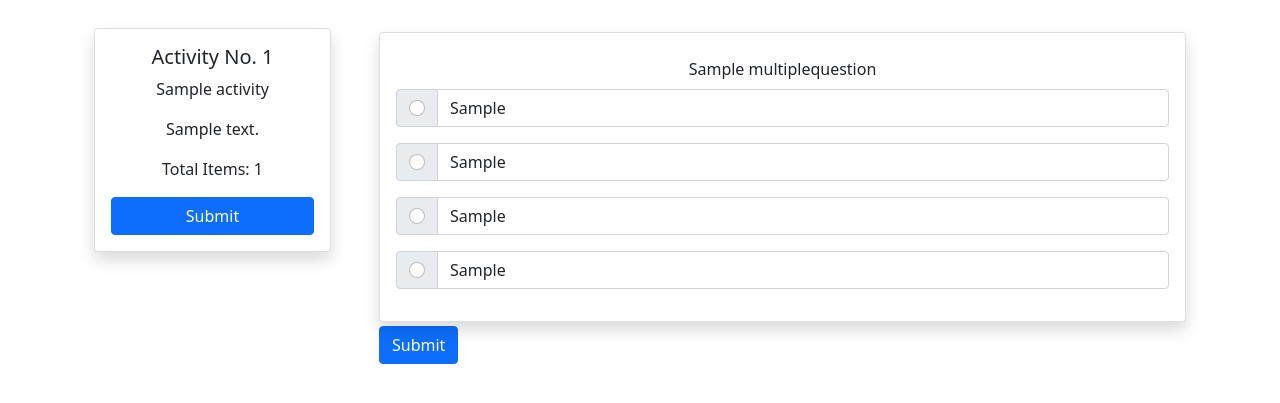
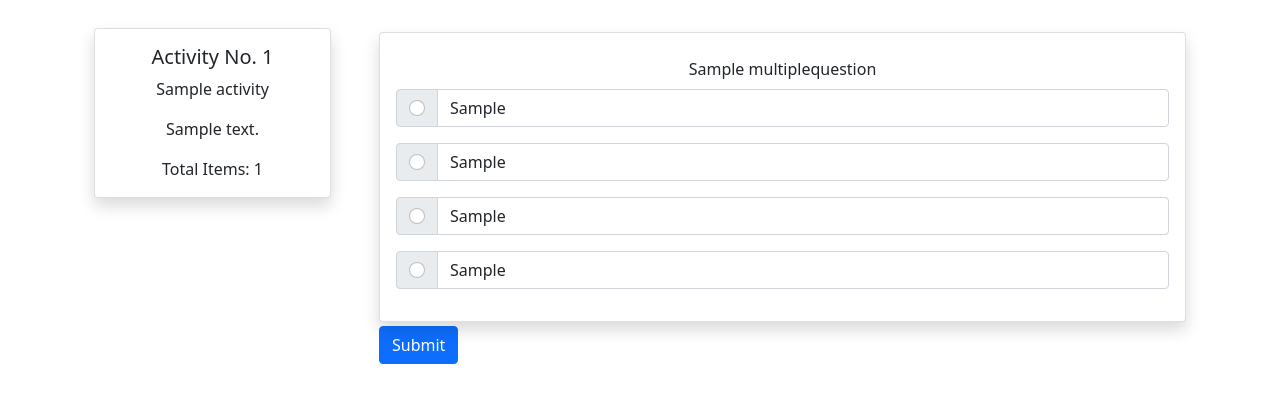
Before and after one commit to arielanasco/django-app, a Django app: page /answer-activity/1/ in a window 1280 px wide. Shown: the part 56-459 px from the top of the page. Run offline with Django 3.2, Linux system fonts and the light colour scheme; a user stored in the database is signed in; tables that the repository leaves empty hold one stand-in row (values such as "Sample post"); some libraries are stand-ins or nearby versions.

Commit message:
Remove submit button on the side content

```diff
--- a/learn/templates/learn/student/answer-activity.html
+++ b/learn/templates/learn/student/answer-activity.html
@@ -57,15 +57,6 @@
       <p class="card-text">
        Total Items: {{ questions | length }}
       </p>
-      <div class="d-grid gap-2 btn-group">
-        <button
-        class="btn btn-primary"
-        type="button"
-        onclick="location.href='{% url 'learn-home' %}'"
-        >
-        Submit
-        </button>
-      </div>
     </div>
   </div>
 </div>
```
